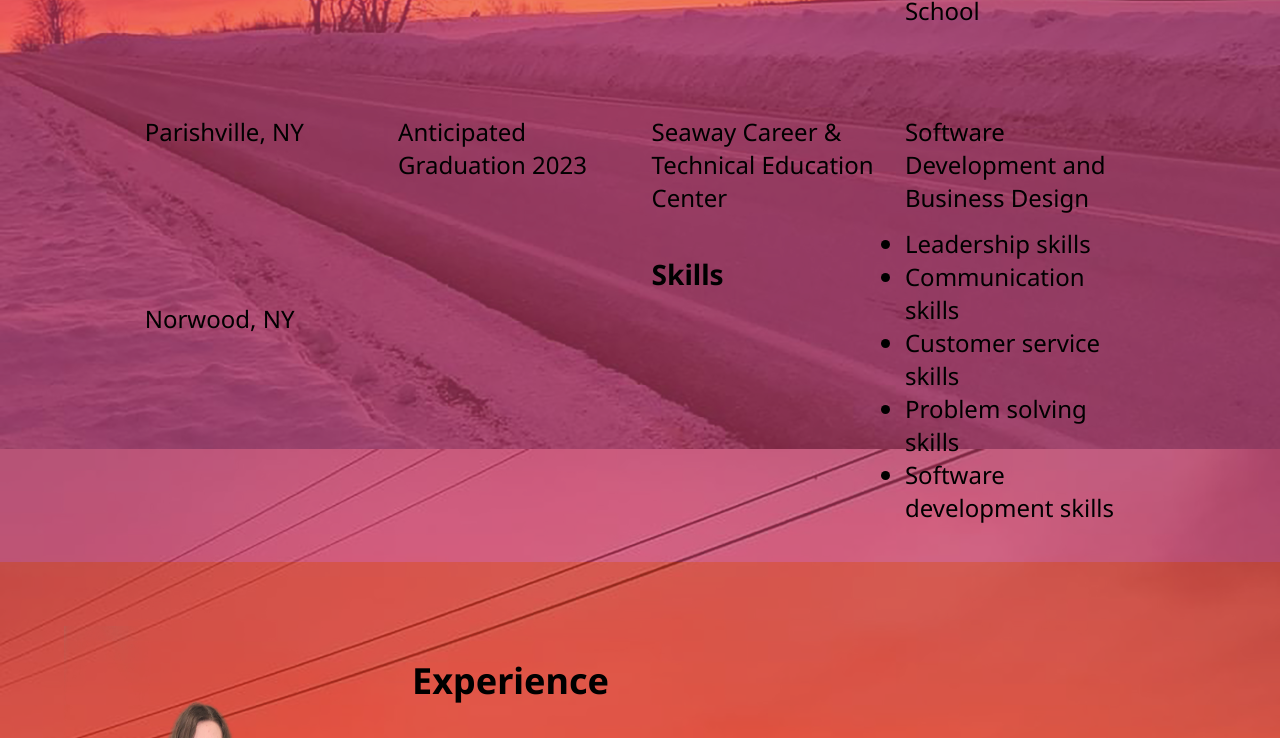
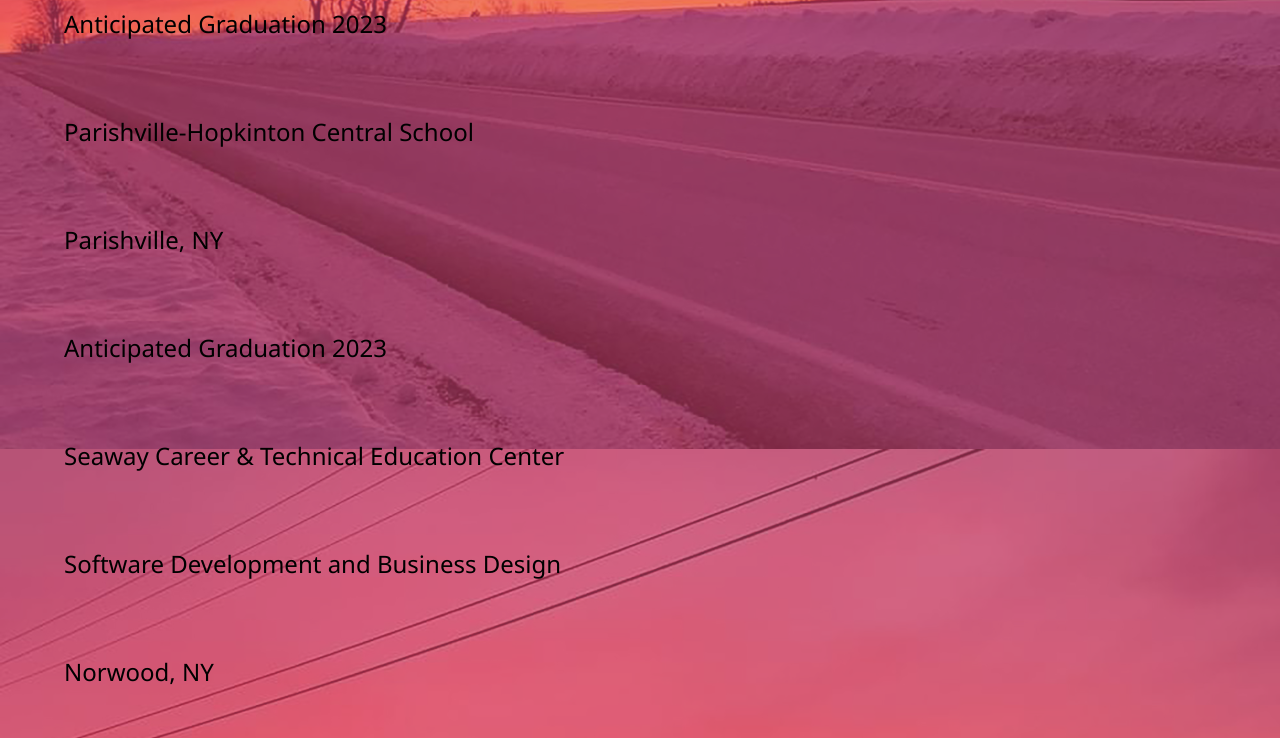
Before and after one commit to MACKNEZIE/myPortfolio, a plain HTML site: page portal/resume.html in a window 1280 px wide. Shown: the part 511-1249 px from the top of the page. Drawn offline with Linux system fonts and the light colour scheme.

Commit message:
unlinked grid

```diff
--- a/portal/resume.html
+++ b/portal/resume.html
@@ -4,7 +4,6 @@
 	<meta charset="UTF-8">
 	<title>Mackenzie Sagriff - Web Portfolio</title>
 			<link rel="stylesheet" href="css/styles.css">
-			<link rel="stylesheet" href="css/grid.css">
 			<link rel="preconnect" href="https://fonts.googleapis.com">
 			<link rel="preconnect" href="https://fonts.gstatic.com" crossorigin>
 			<link href="https://fonts.googleapis.com/css2?family=Noto+Sans:wght@400;700&family=Shadows+Into+Light&display=swap" rel="stylesheet">
```
